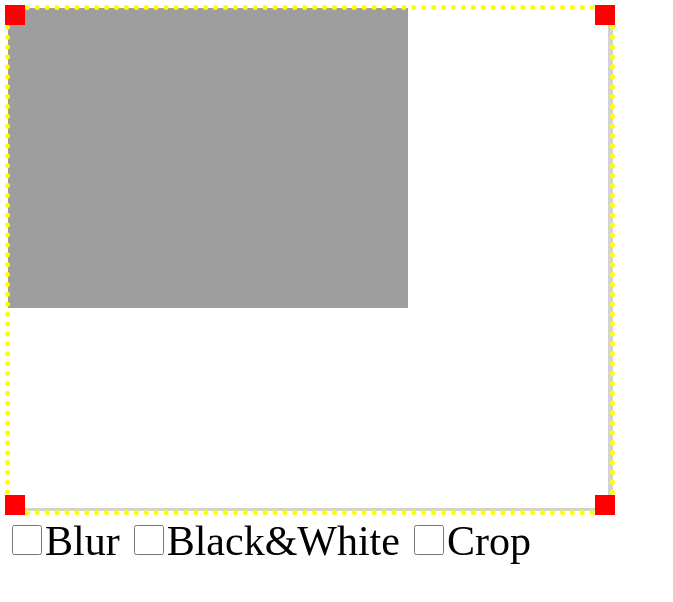
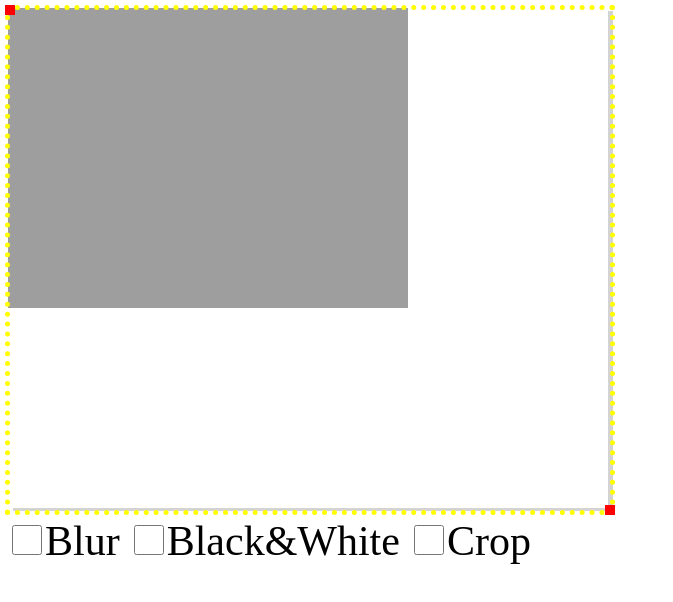
Before and after one commit to buahaga/react-photo-editor, a React app: page / in a window 1280 px wide. Shown: the top 602 px of the page, without its empty margins (0-673 px from the left). Built offline with nearby package versions, Linux system fonts and the light colour scheme.

Commit message:
fixed resizable

```diff
--- a/src/App.tsx
+++ b/src/App.tsx
@@ -1,8 +1,6 @@
 import * as React from 'react';
-declare let module: any;
 import { ToolBar } from './components/toolbar/ToolBar';
 import { Canvas } from './components/canvas/Canvas';
-import { CanvasMask } from './components/canvas-mask/CanvasMask';
 import './App.css';
 
 export class App extends React.Component {
@@ -11,7 +9,7 @@ export class App extends React.Component {
     imgStyle: {
       imgWidth: 600,
       imgHeight: 500,
-      imgSrc: "https://popuppainting.com/wp-content/uploads/2017/05/Irises-by-Vincent-Van-Gogh.jpg",
+      imgSrc: 'https://popuppainting.com/wp-content/uploads/2017/05/Irises-by-Vincent-Van-Gogh.jpg',
     },
   }
 
--- a/src/components/canvas-mask-ruler/CanvasMaskRuler.css
+++ b/src/components/canvas-mask-ruler/CanvasMaskRuler.css
@@ -1,7 +1,7 @@
 .canvas-mask-ruler {
   position: absolute;
   z-index: 2;
-  width: 20px;
-  height: 20px;
+  width: 10px;
+  height: 10px;
   background-color: red;
 }
--- a/src/components/canvas-mask-ruler/CanvasMaskRuler.tsx
+++ b/src/components/canvas-mask-ruler/CanvasMaskRuler.tsx
@@ -3,9 +3,10 @@ import './CanvasMaskRuler.css';
 
 interface CanvasMaskRulerProps {
   rulerStyle: {
+    //eslint-disable-next-line
     top: number;
     left: number;
-  }
+  };
   rulerPosition: Function;
 }
 
--- a/src/components/canvas-mask/CanvasMask.css
+++ b/src/components/canvas-mask/CanvasMask.css
@@ -1,4 +1,5 @@
 .canvas-mask {
   position: absolute;
   border: 5px dotted yellow;
+  cursor: move;
 }
--- a/src/components/canvas-mask/CanvasMask.tsx
+++ b/src/components/canvas-mask/CanvasMask.tsx
@@ -34,50 +34,52 @@ export class CanvasMask extends React.Component<CanvasMaskProps> {
   }
 
   onRulerMove = (evt: any) => {
-    //TODO should I specify ruler with argument?
-    const newWidth = `${parseInt(this.state.width) - 10}px`;
-    const newHeight = `${parseInt(this.state.height) - 10}px`;
-    const newTop = this.state.top + 10;
-    const newLeft = this.state.left + 10;
+    const prevWidth = parseInt(this.state.width);
+    const prevHeight = parseInt(this.state.height);
+    const prevTop = this.state.top;
+    const prevLeft = this.state.left;
+
+    let newWidth, newHeight, newTop, newLeft;
+    if (evt.clientX - prevTop < 15) {
+      newWidth = prevWidth - (evt.clientX - prevTop);
+      newHeight = prevHeight - (evt.clientY - prevLeft);
+      newTop = prevTop + prevWidth - newWidth;
+      newLeft = prevLeft + prevHeight - newHeight;
+    } else if (evt.clientX - prevTop > 15) {
+      newWidth = prevWidth - (prevWidth + prevLeft - evt.clientX);
+      newHeight = prevHeight - (prevHeight + prevTop - evt.clientY);
+      newTop = prevTop;
+      newLeft = prevLeft;
+    }
 
     this.setState({
-      width: newWidth,
-      height: newHeight,
+      width: `${newWidth}px`,
+      height: `${newHeight}px`,
       top: newTop,
       left: newLeft
     })
   }
 
   render() {
-    const MASK_BORDER = 10;
+    const { width, height, top, left } = this.state;
     const topLeft = {
-      top: this.state.top,
-      left: this.state.left,
-    };
-    const topRight = {
-      top: this.state.top,
-      left: this.state.left + parseInt(this.state.width) - MASK_BORDER,
+      top: top,
+      left: left,
     };
     const bottomRight = {
-      top: this.state.top + parseInt(this.state.height) - MASK_BORDER,
-      left: this.state.left + parseInt(this.state.width) - MASK_BORDER,
-    };
-    const bottomLeft = {
-      top: this.state.top + parseInt(this.state.height) - MASK_BORDER,
-      left: this.state.left,
+      top: top + parseInt(height),
+      left: left + parseInt(width),
     };
 
     return (
       <React.Fragment>
-
         <div className="canvas-mask"
           onMouseDown={(evt) => this.onMouseDown(evt)}
           onChange={this.props.canvasMaskCurrentState(this.state)}
+          role="presentation"
           style={this.state}></div>
 
         <CanvasMaskRuler rulerStyle={topLeft} rulerPosition={this.onRulerMove} />
-        <CanvasMaskRuler rulerStyle={topRight} rulerPosition={this.onRulerMove} />
-        <CanvasMaskRuler rulerStyle={bottomLeft} rulerPosition={this.onRulerMove} />
         <CanvasMaskRuler rulerStyle={bottomRight} rulerPosition={this.onRulerMove} />
 
       </React.Fragment>
--- a/src/components/canvas/Canvas.tsx
+++ b/src/components/canvas/Canvas.tsx
@@ -4,16 +4,16 @@ import { CanvasMask } from '../canvas-mask/CanvasMask';
 import './Canvas.css';
 
 interface CanvasProps {
-  imgSrc: string,
-  imgWidth: number,
-  imgHeight: number
+  imgSrc: string;
+  imgWidth: number;
+  imgHeight: number;
 }
 
 export class Canvas extends React.Component<CanvasProps> {
 
   componentDidMount() {
     const canvas = (ReactDOM.findDOMNode(this.refs.canvas) as HTMLCanvasElement);
-    const ctx: CanvasRenderingContext2D = canvas.getContext("2d");
+    const ctx: CanvasRenderingContext2D = canvas.getContext('2d');
     const image = (ReactDOM.findDOMNode(this.refs.image) as HTMLImageElement);
 
     image.onload = () => {
@@ -34,15 +34,12 @@ export class Canvas extends React.Component<CanvasProps> {
   }
 
   render(): React.ReactNode {
-    const maskSize = {
-      width: '500px',
-      height: '400px'
-    }
+
     return (
       <div>
         <canvas  className="canvas" ref="canvas" width={600} height={500} />
         <CanvasMask canvasMaskCurrentState={this.handleDataFromMask} />
-        <img className="hidden-image" ref="image" src={this.props.imgSrc} />
+        <img className="hidden-image" alt="" ref="image" src={this.props.imgSrc} />
       </div>
     )
   }
--- a/src/components/toolbar-button/ToolBarButton.tsx
+++ b/src/components/toolbar-button/ToolBarButton.tsx
@@ -2,15 +2,15 @@ import * as React from 'react';
 import './ToolBarButton.css';
 
 interface ToolBarButtonProps {
-  children: string
+  children: string;
 }
 
 export class ToolBarButton extends React.Component<ToolBarButtonProps> {
 
   render() {
     return (
-      <label className="toolbar-btn-label">
-        <input className="toolbar-btn-checkbox" type="checkbox" />
+      <label className="toolbar-btn-label" htmlFor="checkbox">
+        <input className="toolbar-btn-checkbox" id="checkbox" type="checkbox" />
         {this.props.children}
       </label>
     )
--- a/src/index.tsx
+++ b/src/index.tsx
@@ -1,7 +1,7 @@
 import * as React from 'react';
 import * as ReactDOM from 'react-dom';
+import { App } from './App';
 declare let module: any;
-import { App } from './App';
 
 ReactDOM.render(
   <App />,
--- a/webpack.config.js
+++ b/webpack.config.js
@@ -18,21 +18,31 @@ module.exports = {
   module: {
     rules: [
       {
+        test: /\.tsx?$/,
+        enforce: "pre",
+        loader: "eslint-loader",
+        exclude: /node_modules/,
+        options: {
+          emitWarning: true,
+          configFile: "./.eslintrc"
+        }
+      }, {
         test: /\.(ts|tsx)$/,
         loader: 'ts-loader'
-            },
-            {
-                enforce: "pre", test: /\.js$/,
+      }, {
+        enforce: "pre",
+        test: /\.js$/,
         loader: "source-map-loader"
-            },
-            {
-                test:/\.css$/,
-                use:['style-loader','css-loader']
+      }, {
+        test: /\.css$/,
+        use: ['style-loader', 'css-loader']
       }
     ]
   },
   plugins: [
-        new HtmlWebpackPlugin({ template: path.resolve(__dirname, 'src', 'index.html') }),
+    new HtmlWebpackPlugin({
+      template: path.resolve(__dirname, 'src', 'index.html')
+    }),
     new webpack.HotModuleReplacementPlugin()
   ],
   performance: {
```
Also changed, not shown: package.json (+5 -2 lines), 2 other files (tests, documents, lock files or other folders). Lines whose indentation alone changed are shown as unchanged.
